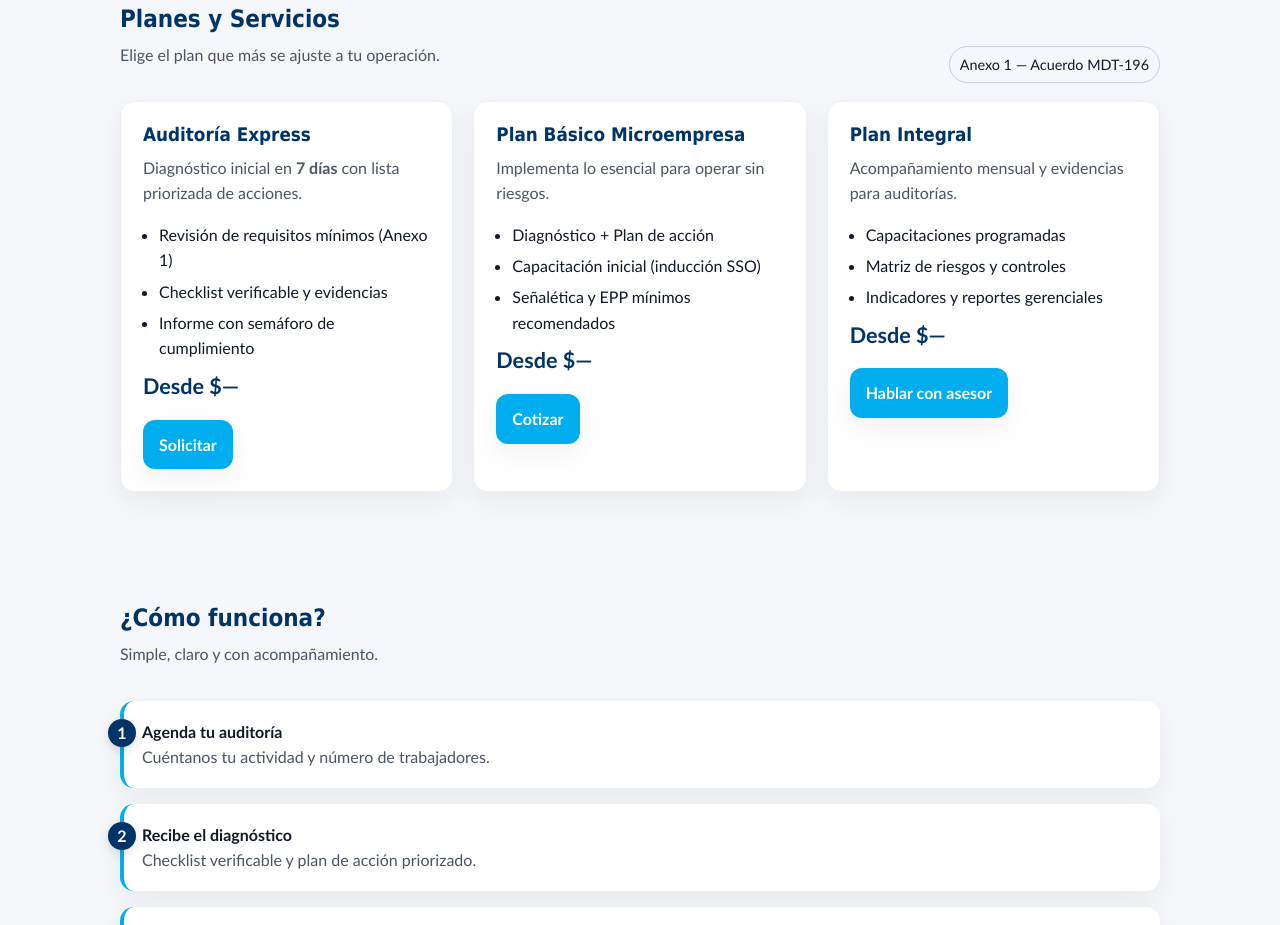
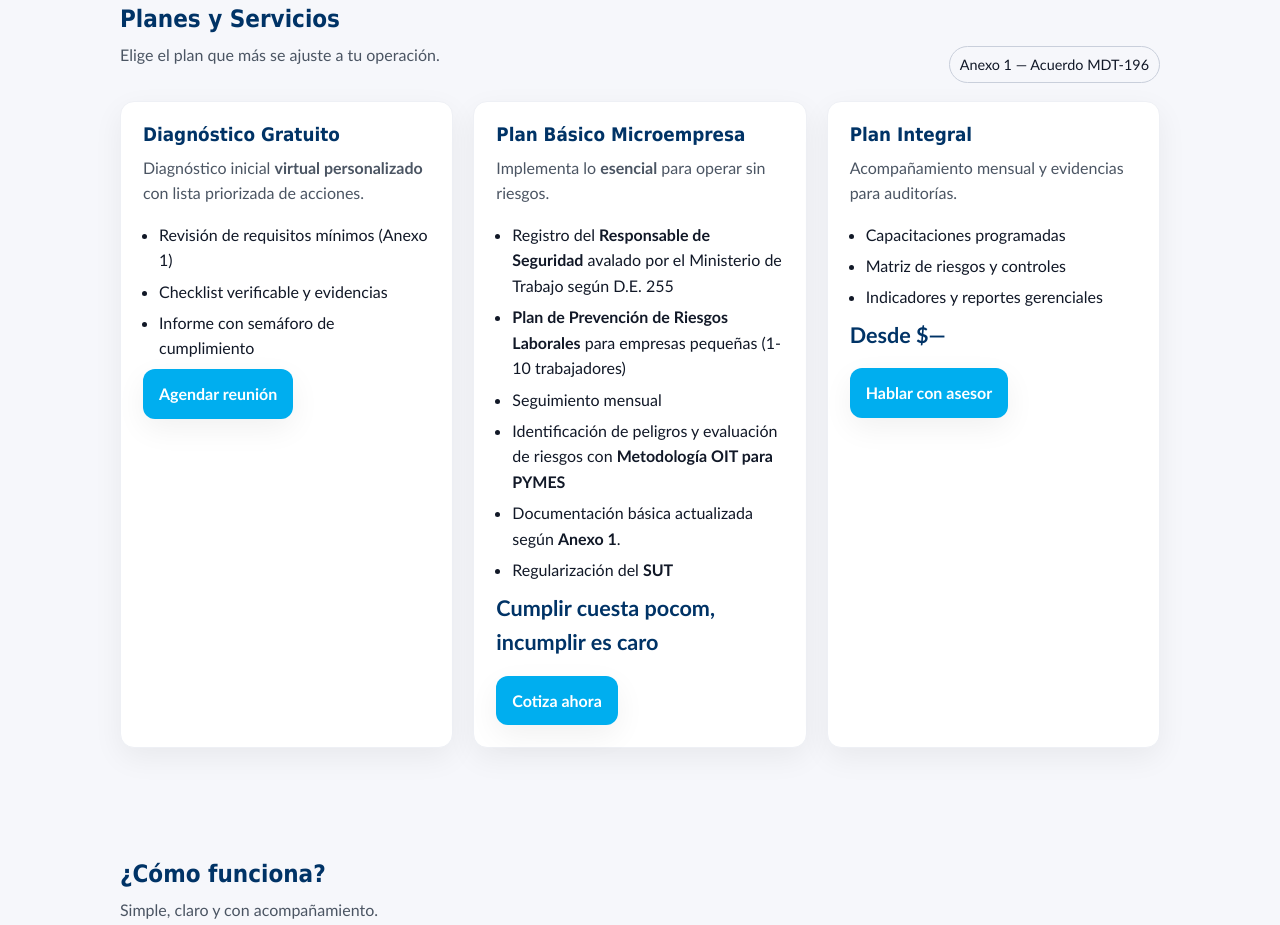
Before and after one commit to anjimenezrecu-hub/prueba-laboral-seg, a plain HTML site: page index.html in a window 1280 px wide. Shown: the part 1000-1925 px from the top of the page. Drawn offline with Linux system fonts and the light colour scheme.

Commit message:
Plan microempresas index.html

```diff
--- a/index.html
+++ b/index.html
@@ -188,27 +188,29 @@ footer{padding:26px 0;color:var(--gris-700)}
 
       <div class="grid grid-3">
         <article class="card" aria-label="Auditoría Express">
-          <h3>Auditoría Express</h3>
-          <p class="muted">Diagnóstico inicial en <strong>7 días</strong> con lista priorizada de acciones.</p>
+          <h3>Diagnóstico Gratuito</h3>
+          <p class="muted">Diagnóstico inicial <strong>virtual personalizado</strong> con lista priorizada de acciones.</p>
           <ul class="list">
             <li>Revisión de requisitos mínimos (Anexo 1)</li>
             <li>Checklist verificable y evidencias</li>
             <li>Informe con semáforo de cumplimiento</li>
           </ul>
-          <p class="price">Desde $—</p>
-          <a class="btn" href="#contacto">Solicitar</a>
+          <a class="btn" href="#contacto">Agendar reunión</a>
         </article>
 
         <article class="card" aria-label="Plan Básico Microempresa">
           <h3>Plan Básico Microempresa</h3>
-          <p class="muted">Implementa lo esencial para operar sin riesgos.</p>
+          <p class="muted">Implementa lo <strong>esencial</strong> para operar sin riesgos.</p>
           <ul class="list">
-            <li>Diagnóstico + Plan de acción</li>
-            <li>Capacitación inicial (inducción SSO)</li>
-            <li>Señalética y EPP mínimos recomendados</li>
+            <li>Registro del <strong>Responsable de Seguridad</strong> avalado por el Ministerio de Trabajo según D.E. 255 </li>
+            <li><strong>Plan de Prevención de Riesgos Laborales</strong> para empresas pequeñas (1-10 trabajadores)</li>
+            <li>Seguimiento mensual</li>
+            <li>Identificación de peligros y evaluación de riesgos con <strong>Metodología OIT para PYMES</strong></li>
+            <li>Documentación básica actualizada según <strong>Anexo 1</strong>.</li>
+            <li>Regularización del <strong>SUT</strong></li>
           </ul>
-          <p class="price">Desde $—</p>
-          <a class="btn" href="#contacto">Cotizar</a>
+          <p class="price">Cumplir cuesta pocom, incumplir es caro</p>
+          <a class="btn" href="#contacto">Cotiza ahora</a>
         </article>
 
         <article class="card" aria-label="Plan Integral">
```
